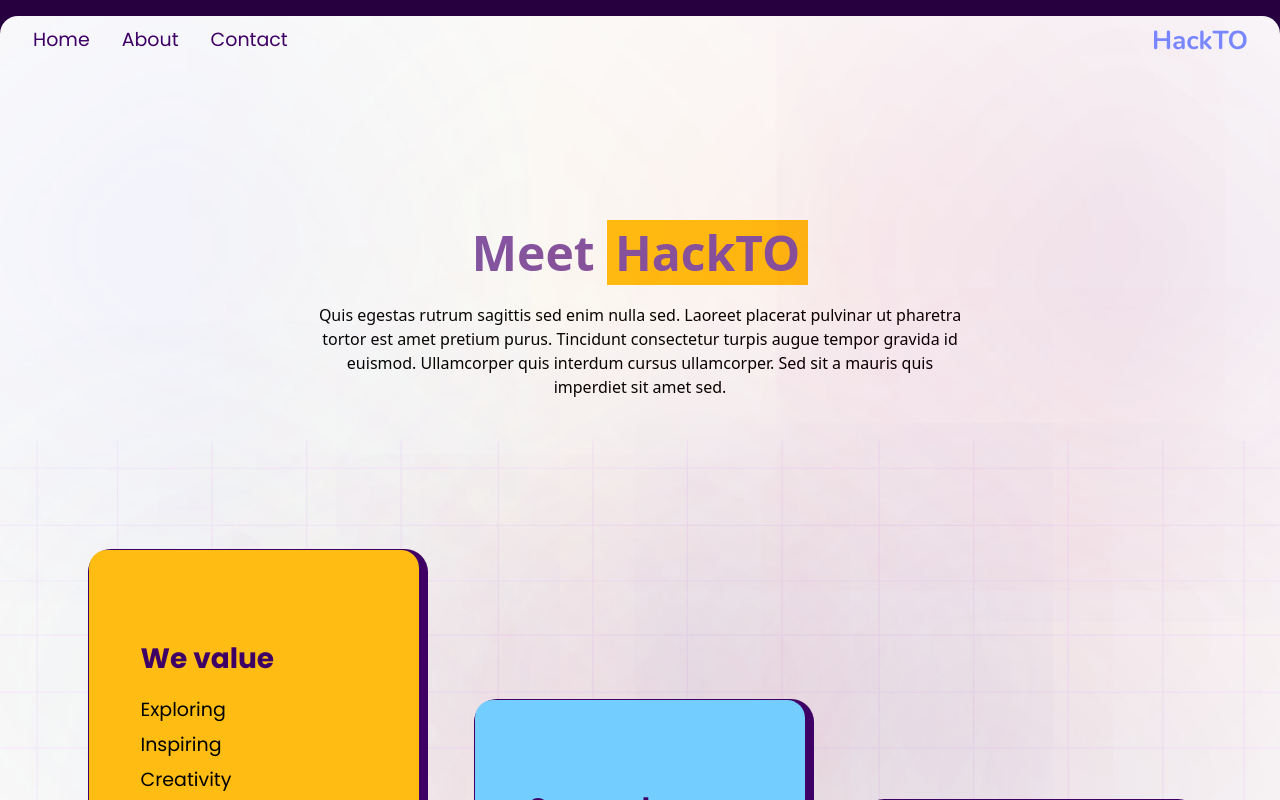
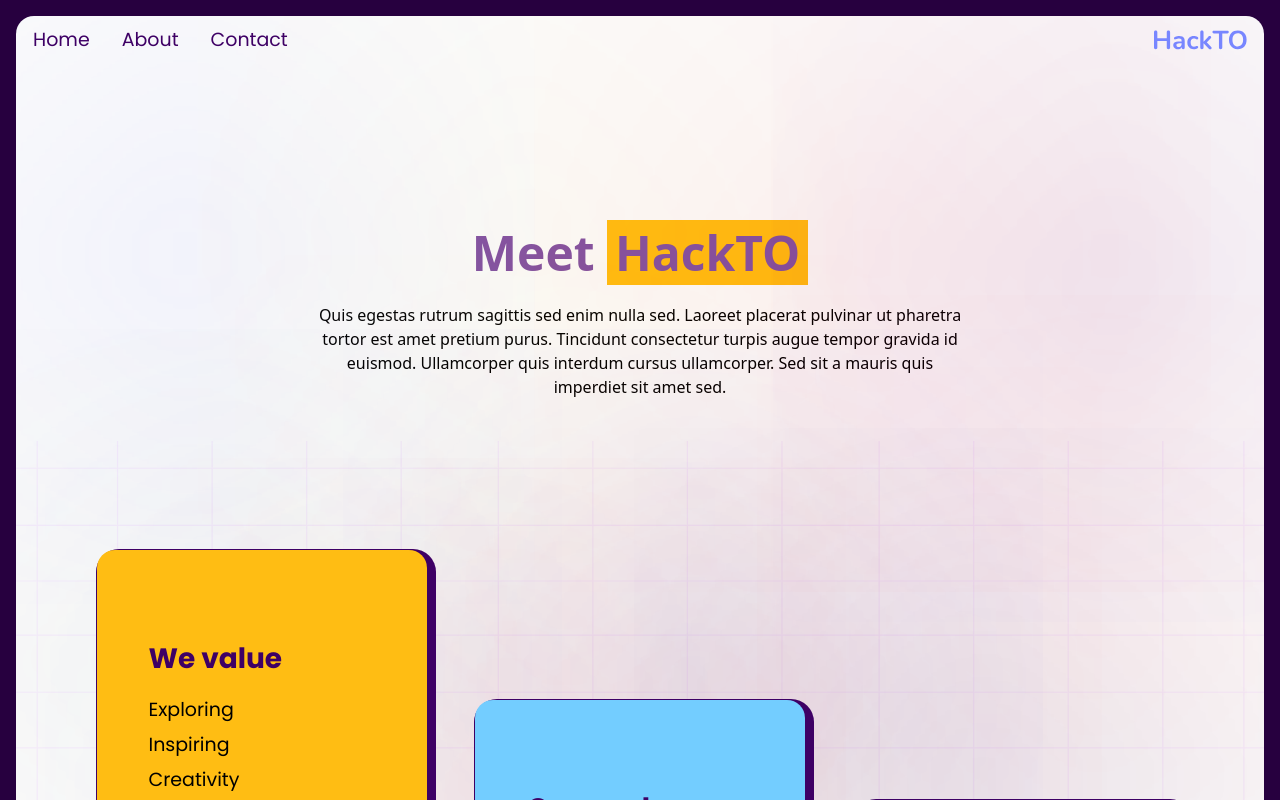
Before and after one commit to mattrcp/hackTO, a Next.js app: page /about in a window 1280 px wide. Shown: the top 800 px of the page. Built offline with nearby package versions, Linux system fonts and the light colour scheme.

Commit message:
changed style

```diff
--- a/src/app/style.js
+++ b/src/app/style.js
@@ -27,7 +27,7 @@ const styles = {
   navStyle:
     "flex w-full justify-between items-center py-[10px] px-[33px] rounded-[18px]",
 
-  margin: " mx-[8px] sm:mx-[16px] xl:mx-auto   2xl:mx-auto max-w-[1389px]",
+  margin: " mx-[8px] sm:mx-[16px] 2xl:mx-auto max-w-[1389px]",
   padding: "px-[8px] sm:px-[32px] py-[32px]",
   button: "bg-dark-primary hover:bg-dark-secondary  ease-in-out duration-300",
 };
```
